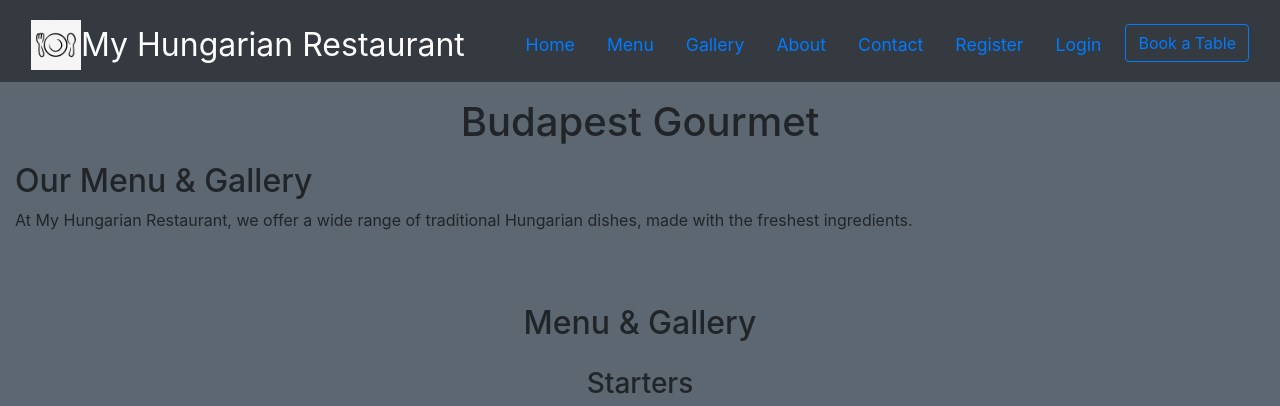
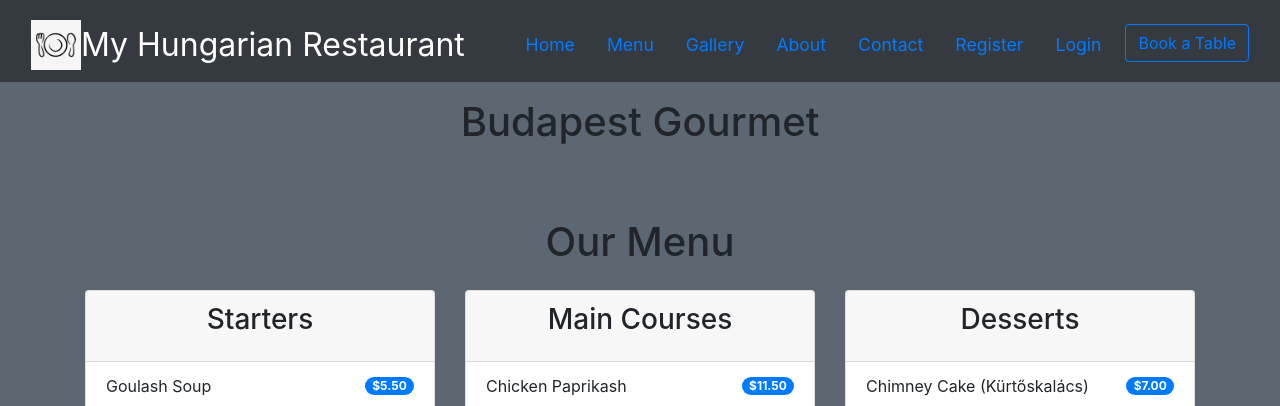
Before and after one commit to stevebiczyk/table-booking-system, a Django app: page /menu/ in a window 1280 px wide. Shown: the top 406 px of the page. Run offline with Django 4.2, Linux system fonts and the light colour scheme; some libraries are stand-ins or nearby versions.

Commit message:
Created a new Menu page

```diff
--- a/reservations/views.py
+++ b/reservations/views.py
@@ -98,28 +98,30 @@ def about(request):
 def menu(request):
     menu = [
         ('Starters', [
-            {'name': 'Goulash Soup', 'image': 'img/goulash-soup.jpg'},
-            {'name': 'Stuffed Peppers', 'image': 'img/stuffed-peppers.jpg'},
-            {'name': 'Ujházi Chicken Soup', 'image': 'img/ujhazi-chicken-soup.jpg'},
+            {'name': 'Goulash Soup', 'price': '$5.50'},
+            {'name': 'Stuffed Peppers', 'price': '$6.00'},
+            {'name': 'Ujházi Chicken Soup', 'price': '$5.00'},
+            {'name': 'Hungarian Bruschetta', 'price': '$4.50'},
+            {'name': 'Cucumber Salad', 'price': '$3.50'},
         ]),
         ('Main Courses', [
-            {'name': 'Chicken Paprikash', 'image': 'img/chicken-paprikash.jpg'},
+            {'name': 'Chicken Paprikash', 'price': '$11.50'},
             {'name': 'Töltött Káposzta (Stuffed Cabbage Rolls)',
-             'image': 'img/stuffed-cabbage-rolls.jpg'},
-            {'name': 'Pörkölt (Beef and Onion Stew)',
-             'image': 'img/beef-onion-stew.jpg'},
-            {'name': 'Grilled Sausages with Pickles',
-                'image': 'img/grilled-sausages.jpg'},
+             'price': '$12.00'},
+            {'name': 'Pörkölt (Beef and Onion Stew)', 'price': '$13.00'},
+            {'name': 'Grilled Sausages with Pickles', 'price': '$10.00'},
             {'name': 'Hortobágyi Palacsinta (Savory Stuffed Pancakes)',
-             'image': 'img/savory-stuffed-pancakes.jpg'},
+             'price': '$10.50'},
+            {'name': 'Hungarian Beef Goulash', 'price': '$14.00'},
+            {'name': 'Hungarian Meatballs', 'price': '$11.00'},
         ]),
         ('Desserts', [
-            {'name': 'Chimney Cake (Kürtőskalács)',
-             'image': 'img/chimney-cake.jpg'},
-            {'name': 'Somlói Galuska (Trifle)',
-             'image': 'img/somloi-galuska.jpg'},
+            {'name': 'Chimney Cake (Kürtőskalács)', 'price': '$7.00'},
+            {'name': 'Somlói Galuska (Trifle)', 'price': '$7.50'},
             {'name': 'Strudel (Rétes) with Various Fillings',
-             'image': 'img/strudel.jpg'},
+             'price': '$6.50'},
+            {'name': 'Hungarian Crepes (Palacsinta)', 'price': '$7.00'},
+            {'name': 'Dobos Torte', 'price': '$8.00'},
         ]),
     ]
     return render(request, 'menu.html', {'menu': menu})
--- a/templates/base.html
+++ b/templates/base.html
@@ -12,8 +12,6 @@
     <link rel="stylesheet" href="https://cdnjs.cloudflare.com/ajax/libs/font-awesome/5.15.3/css/all.min.css">
     <link href="https://cdn.jsdelivr.net/npm/bootstrap-icons@1.7.2/font/bootstrap-icons.css" rel="stylesheet">
     <link rel="stylesheet" href="{% static 'css/style.css' %}">
-    <link href="assets/vendor/bootstrap-icons/bootstrap-icons.css" rel="stylesheet">
-    <link href="assets/vendor/fontawesome-free/css/all.min.css" rel="stylesheet">
     <link rel="stylesheet" href="https://maxcdn.bootstrapcdn.com/bootstrap/4.5.2/css/bootstrap.min.css">
     <script src="https://ajax.googleapis.com/ajax/libs/jquery/3.5.1/jquery.min.js"></script>
     <script src="https://maxcdn.bootstrapcdn.com/bootstrap/4.5.2/js/bootstrap.min.js"></script>
--- a/templates/index.html
+++ b/templates/index.html
@@ -7,7 +7,7 @@
 <!-- Hero image -->
 <div class="hero-image">
     <div class="hero-text">
-        <h1>Welcome to My Hungarian Restaurant</h1>
+        <h1>Welcome to Budapest Gourmet</h1>
         <p>Experience the best of Hungarian cuisine</p>
     </div>
 </div>
--- a/templates/menu.html
+++ b/templates/menu.html
@@ -2,32 +2,29 @@
 
 {% load static %}
 
-{% block title %}Menu & Gallery - My Hungarian Restaurant{% endblock %}
+<!-- {% block title %}Menu & Gallery - My Hungarian Restaurant{% endblock %} -->
 
 {% block content %}
-<h2>Our Menu & Gallery</h2>
-<p>
-    At My Hungarian Restaurant, we offer a wide range of traditional Hungarian dishes, made with the freshest
-    ingredients.
-</p>
-
 <div class="container">
-    <h2 class="text-center my-4">Menu & Gallery</h2>
-
-    {% for category, dishes in menu %}
-    <h3>{{ category }}</h3>
+    <h1 class="text-center my-4">Our Menu</h1>
     <div class="row">
-        {% for dish in dishes %}
-        <div class="col-md-4 mb-3">
-            <div class="card bg-dark text-white">
-                <img src="{% static dish.image %}" class="card-img" alt="{{ dish.name }}">
-                <div class="card-img-overlay d-flex align-items-center">
-                    <h5 class="card-title text-center w-100">{{ dish.name }}</h5>
+        {% for category, dishes in menu %}
+        <div class="col-lg-4 mb-4">
+            <div class="card">
+                <div class="card-header">
+                    <h3 class="card-title">{{ category }}</h3>
                 </div>
+                <ul class="list-group list-group-flush">
+                    {% for dish in dishes %}
+                    <li class="list-group-item d-flex justify-content-between align-items-center">
+                        {{ dish.name }}
+                        <span class="badge badge-primary badge-pill">{{ dish.price }}</span>
+                    </li>
+                    {% endfor %}
+                </ul>
             </div>
         </div>
         {% endfor %}
     </div>
-    {% endfor %}
 </div>
 {% endblock %}
```
